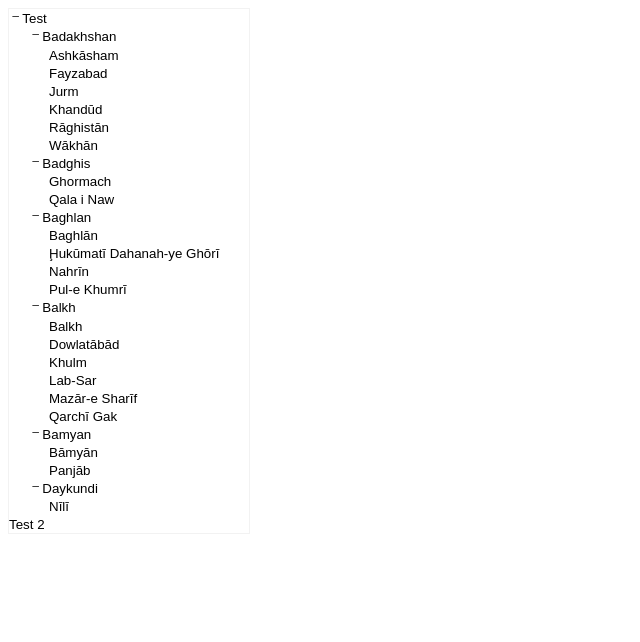
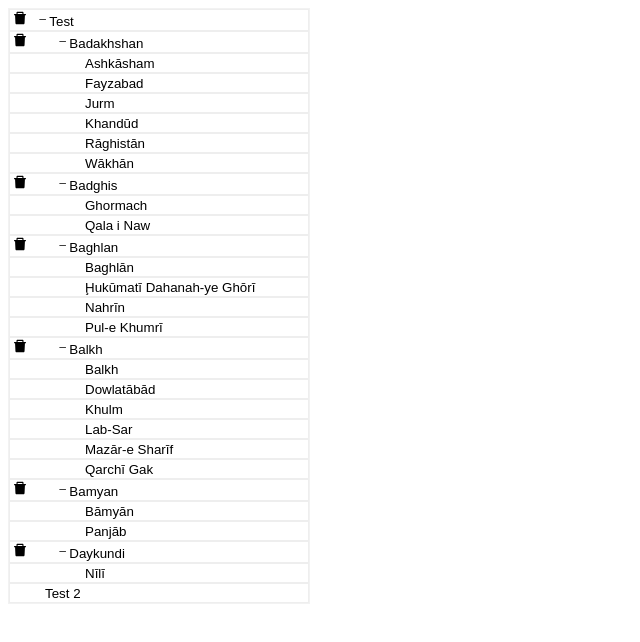
Before and after one commit to mandanemedia/ListsOfCounties, a React app: page / in a window 1280 px wide. Shown: the whole page, without its empty margins (0-640 px from the left). Built offline with nearby package versions, Linux system fonts and the light colour scheme; no server answers.

Commit message:
Add graphic  for remove row

```diff
--- a/src/sidebar.js
+++ b/src/sidebar.js
@@ -2,6 +2,7 @@
 import React, {useState} from 'react'
 import {Collapse} from 'react-collapse';
 import { IoIosRemove, IoIosAdd } from "react-icons/io";
+import { AiFillDelete } from "react-icons/ai";
 
 type itemType = {
     name: string,
@@ -15,13 +16,16 @@ const Collapsible = ({id, name, depth, props}) => {
     const [isOpen, setIsOpen] = useState(true);
 
     const toggle = () => setIsOpen(!isOpen);
-    const hasChild = props.states || props.cities;
+    const hasChild = (props.states && props.states.length>0) || ( props.cities && props.cities.length>0);
     return (<div className="menuListItem" >
-                <button key={id} onClick={toggle}  style={{ paddingLeft: depth}} className={ hasChild ? "hasChild": null } >
-                    {hasChild ? isOpen ? <IoIosRemove /> : <IoIosAdd /> : null}
-                    {name}
-                </button>
-                {props.states || props.cities ?
+                <div className="rowItem">
+                    {hasChild ? <AiFillDelete className="deleteRow"/> : null}
+                    <button key={id}  style={{ marginLeft: depth}} onClick={toggle} className={`treeButton ${hasChild ? " hasChild": " noChild" }`} >
+                        {hasChild ? isOpen ? <IoIosRemove /> : <IoIosAdd /> : null}
+                        {name}
+                    </button>
+                </div>
+                {hasChild ?
                 <Collapse isOpened={isOpen}>
                     {props.states ? <SidebarItem data={props.states} depth={depth+20} /> : null }
                     {props.cities ? <SidebarItem data={props.cities} depth={depth+20} /> : null }
--- a/src/styles.css
+++ b/src/styles.css
@@ -1,13 +1,22 @@
 .sidebar {
-    max-width: 240px;
+    max-width: 300px;
     border: 1px solid rgba(128, 124, 124, 0.1);
   }
-.menuListItem button {
-  padding-left: 10px;
+.rowItem {
+  border: #EEE 1px solid;
+}
+.deleteRow {
+  padding-left: 2px;
+  padding-right: 2px;
+  cursor: pointer;
+}
+.treeButton {
   border: none;
   background-color:#fff;
 }
-
-.hasChild{
+.hasChild {
   cursor: pointer;
 }
+.noChild {
+  padding-left: 35px;
+}
```
